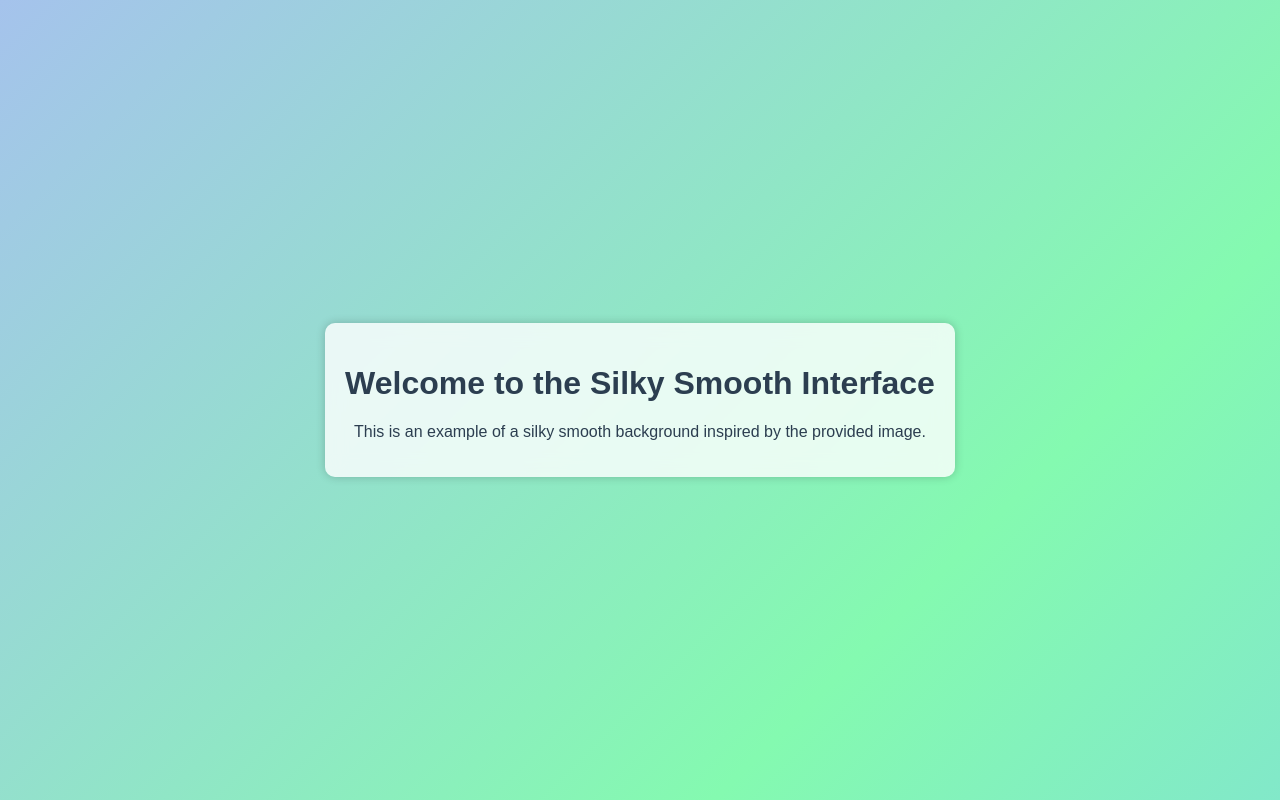
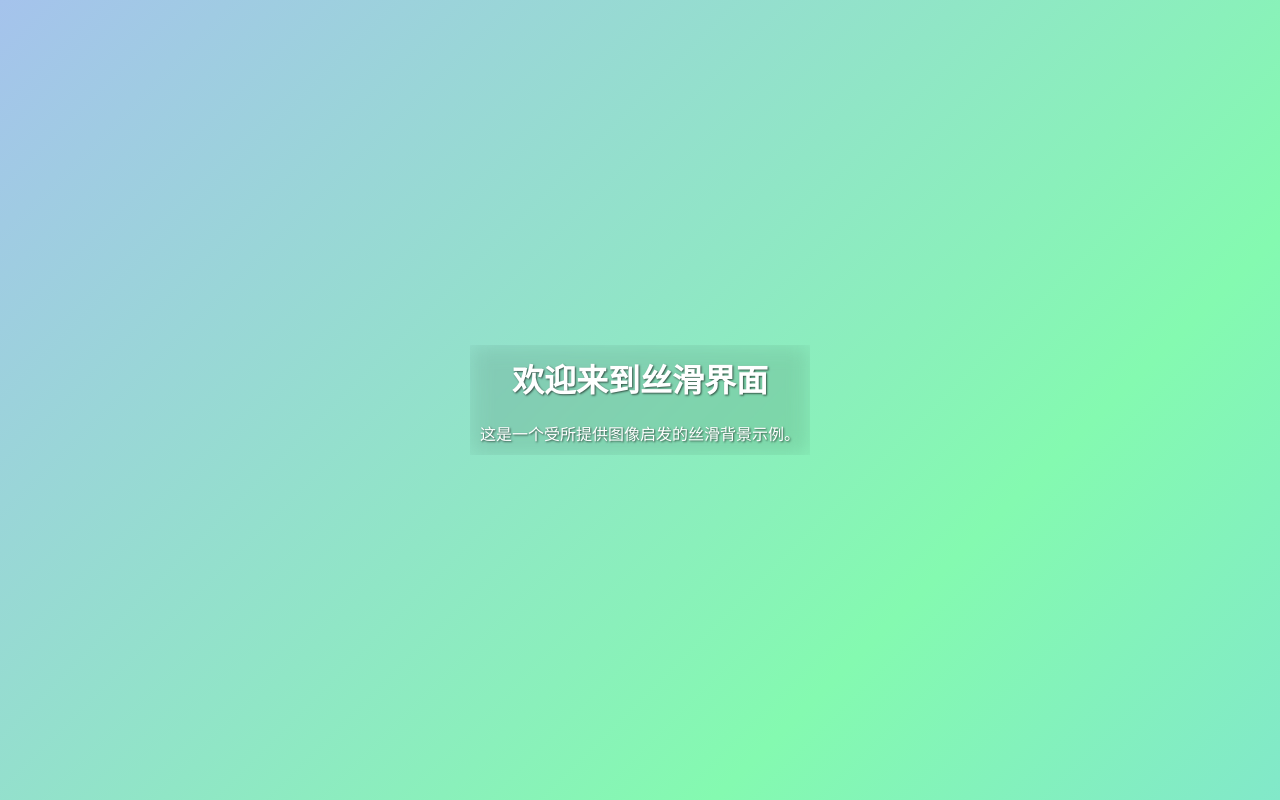
Before and after one commit to SPIDEAPLUS/SPIDEAPLUS.github.io, a plain HTML site: page index.html in a window 1280 px wide. Drawn offline with Linux system fonts and the light colour scheme.

Commit message:
Update index.html

```diff
--- a/index.html
+++ b/index.html
@@ -1,9 +1,9 @@
 <!DOCTYPE html>
-<html lang="en">
+<html lang="zh-CN">
 <head>
     <meta charset="UTF-8">
     <meta name="viewport" content="width=device-width, initial-scale=1.0">
-    <title>Silky Smooth Background</title>
+    <title>丝滑背景界面</title>
     <style>
         body {
             margin: 0;
@@ -16,6 +16,8 @@
             animation: gradientBG 15s ease infinite;
             justify-content: center;
             align-items: center;
+            color: white;
+            text-shadow: 1px 1px 2px rgba(0, 0, 0, 0.6);
         }
 
         @keyframes gradientBG {
@@ -25,23 +27,20 @@
         }
 
         .content {
-            padding: 20px;
-            background: rgba(255, 255, 255, 0.8);
-            box-shadow: 0 0 10px rgba(0, 0, 0, 0.2);
-            backdrop-filter: blur(10px);
             text-align: center;
-            border-radius: 10px;
+            backdrop-filter: blur(10px) brightness(0.9);
         }
 
         h1, p {
-            color: #2c3e50;
+            margin: 0;
+            padding: 10px;
         }
     </style>
 </head>
 <body>
     <div class="content">
-        <h1>Welcome to the Silky Smooth Interface</h1>
-        <p>This is an example of a silky smooth background inspired by the provided image.</p>
+        <h1>欢迎来到丝滑界面</h1>
+        <p>这是一个受所提供图像启发的丝滑背景示例。</p>
     </div>
 </body>
 </html>
```
